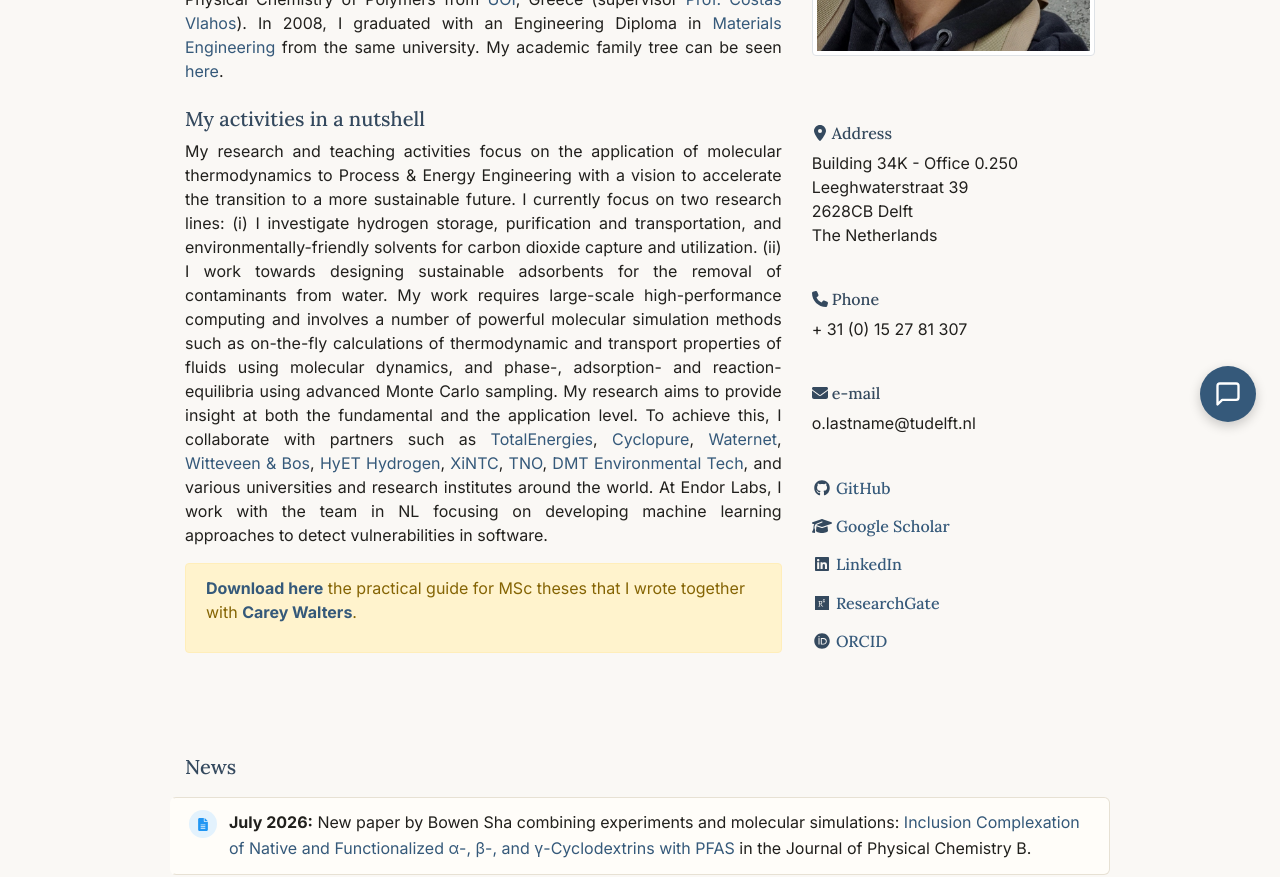
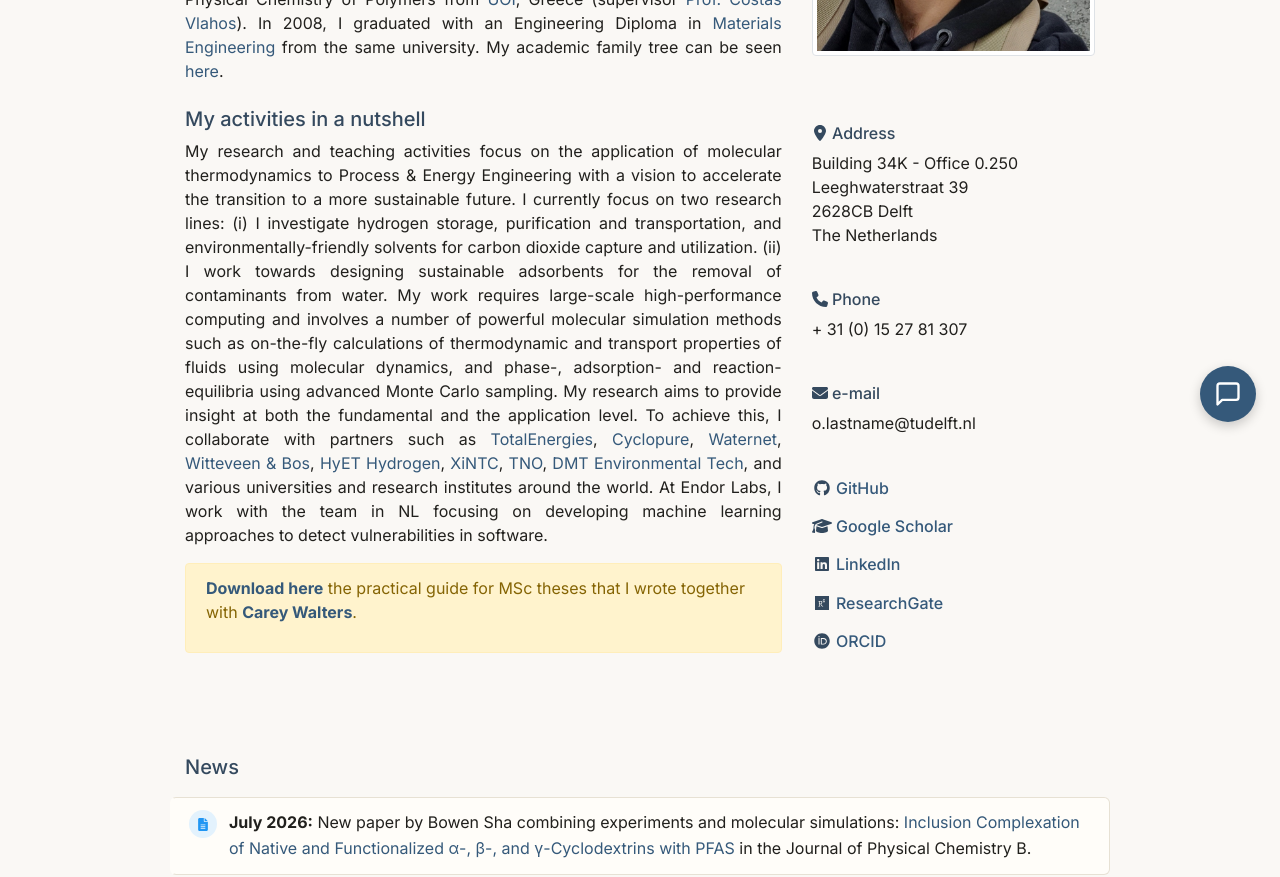
Before and after one commit to omoultosEthTuDelft/web, a Jekyll site: the page built from index.md, in a window 1280 px wide. Shown: the part 454-1331 px from the top of the page. Built offline with Jekyll 4.4.1, drawn with Linux system fonts in a browser that asks for light colours.

Commit message:
Single typeface site-wide: remove Lora, Inter everywhere
Co-Authored-By: Claude Fable 5 <noreply@anthropic.com>

```diff
--- a/_layouts/default.html
+++ b/_layouts/default.html
@@ -20,7 +20,7 @@
     <link rel="stylesheet" href="{{ site.url }}/css/fa-icons.css">
     <link rel="preconnect" href="https://fonts.googleapis.com">
     <link rel="preconnect" href="https://fonts.gstatic.com" crossorigin>
-    <link href="https://fonts.googleapis.com/css2?family=Inter:wght@300;400;500;600;700&family=Lora:wght@500;600;700&display=swap" rel="stylesheet">
+    <link href="https://fonts.googleapis.com/css2?family=Inter:wght@300;400;500;600;700&display=swap" rel="stylesheet">
 
     <link href="{{ site.url }}/css/theme.css" rel="stylesheet">
     <link href="{{ site.url }}/css/syntax.css" rel="stylesheet">
--- a/css/theme.css
+++ b/css/theme.css
@@ -1,7 +1,3 @@
-h1, h2, h3, h4, h5, h6 {
-  font-family: 'Lora', Georgia, 'Times New Roman', serif;
-}
-
 a { color: #35597a; }
 a:hover { color: #24405c; }
 
```
